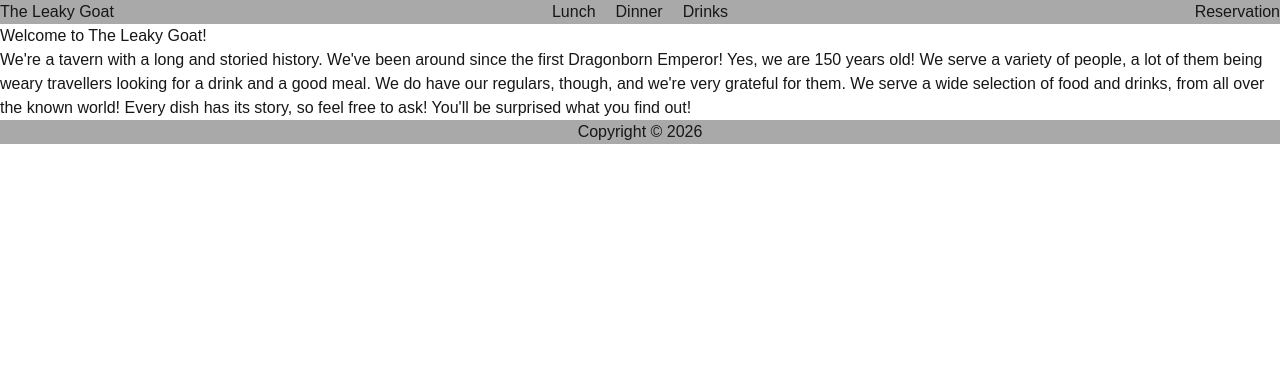
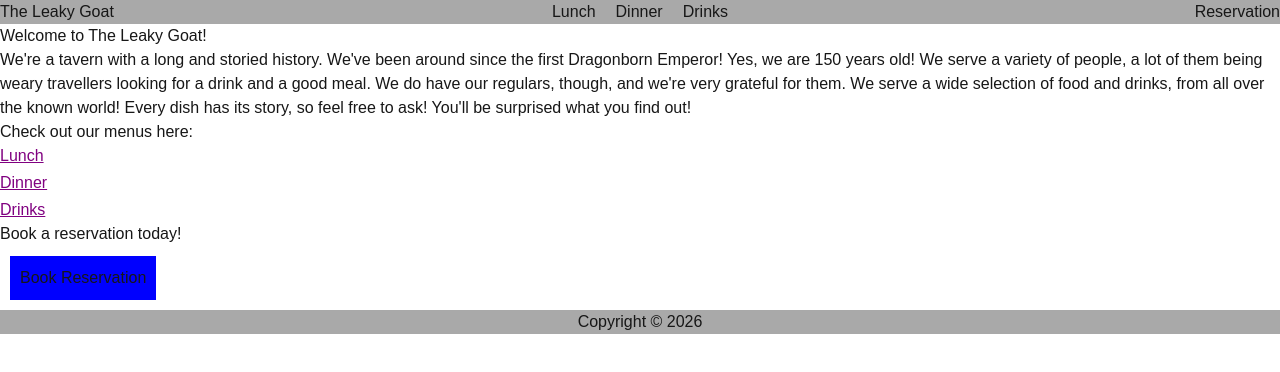
Before and after one commit to alex-badila/alex-badila-wddm132-assignment-2, a Next.js app: page / in a window 1280 px wide. Shown: the top 372 px of the page. Built offline with nearby package versions, Linux system fonts and the light colour scheme.

Commit message:
Added links to the other pages on the home page

```diff
--- a/app/dinner/page.tsx
+++ b/app/dinner/page.tsx
@@ -8,9 +8,9 @@ const Dinner = (props: any) => {
     <>
       <Header />
       <main>
+        <h1 className="center">Dinner</h1>
         <section>
-          <h2>Dinner</h2>
-          <h3>Appetizers</h3>
+          <h2>Appetizers</h2>
           <div className="cardContainer">
               <Card menuItem="Grubs Platter" description="Delicious Arkhani insect grubs, served in a leaf with peanut sauce." price="20 gold pieces"/>
               <Card menuItem="Wildebeest Sliders" description="3 sliders made from the finest cut of Zherkani wildebeest." price="30 gold pieces"/>
@@ -19,7 +19,7 @@ const Dinner = (props: any) => {
           </div>
         </section>
         <section>
-          <h3>Mains</h3>
+          <h2>Mains</h2>
           <div className="cardContainer">
               <Card menuItem="Roasted Glarn Tentacle" description="Served with gravy, mashed potatoes, and assorted vegetables." price="50 gold pieces"/>
               <Card menuItem="Franglesangle Nachos" description="Served with famous franglesangle sauce that is to die for!" price="35 gold pieces"/>
@@ -28,7 +28,7 @@ const Dinner = (props: any) => {
           </div>
         </section>
         <section>
-          <h3>Dessert</h3>
+          <h2>Dessert</h2>
           <div className="cardContainer">
               <Card menuItem="Derobeast Chocolate Mousse Cake" description="Delicious chocolate mousse cake made from derobeast milk, served with sergoberries." price="20 gold pieces"/>
               <Card menuItem="Wildebeest Cheese Cake" description="Cheese cake made from wildebeest milk. Comes in vanilla, chocolate, and strawberry." price="20 gold pieces"/>
--- a/app/drinks/page.tsx
+++ b/app/drinks/page.tsx
@@ -8,9 +8,9 @@ const Drinks = (props: any) => {
     <>
       <Header />
       <main>
+        <h1 className="center">Drinks</h1>
         <section>
-          <h2>Drinks</h2>
-          <h3>Cocktails</h3>
+          <h2>Cocktails</h2>
           <div className="cardContainer">
               <Card menuItem="Wizard's Explosion" description="Rum, orange juice and a secret ingredient to add that extra kick!" price="20 gold pieces"/>
               <Card menuItem="Witch's Delight" description="Tequila, cranberry juice, and lemon." price="15 gold pieces"/>
@@ -19,7 +19,7 @@ const Drinks = (props: any) => {
           </div>
         </section>
         <section>
-          <h3>Beer</h3>
+          <h2>Beer</h2>
           <div className="cardContainer">
               <Card menuItem="Butterbeer" description="Made with butter from the Arkhazi mountains." price="20 gold pieces"/>
               <Card menuItem="Viking Ale" description="Frosty mug of ale from the North for those fearless fighters among us!" price="30 gold pieces"/>
@@ -27,7 +27,7 @@ const Drinks = (props: any) => {
           </div>
         </section>
         <section>
-          <h3>Wine</h3>
+          <h2>Wine</h2>
           <div className="cardContainer">
               <Card menuItem="Dragon's Blood" description="A bitter red wine with an extra kick." price="30 gold pieces"/>
               <Card menuItem="Snow White" description="A chilled white wine with a perfumed aftertaste." price="25 gold pieces"/>
--- a/app/globals.css
+++ b/app/globals.css
@@ -69,3 +69,24 @@ body {
   background-color: darkgrey;
   text-align: center;
 }
+
+.linkContainer {
+  display: flex;
+  flex-direction: column;
+  gap: 3px;
+}
+
+.linkContainer a {
+  color: purple;
+  text-decoration: underline;
+}
+
+.center {
+  text-align: center;
+}
+
+button {
+  background-color: blue;
+  padding: 10px;
+  margin: 10px;
+}
--- a/app/lunch/page.tsx
+++ b/app/lunch/page.tsx
@@ -8,9 +8,9 @@ const Lunch = (props: any) => {
     <>
       <Header />
       <main>
+        <h1 className="center">Lunch</h1>
         <section>
-          <h2>Lunch</h2>
-          <h3>Appetizers</h3>
+          <h2>Appetizers</h2>
           <div className="cardContainer">
               <Card menuItem="Grubs Platter" description="Delicious Arkhani insect grubs, served in a leaf with peanut sauce." price="20 gold pieces"/>
               <Card menuItem="Wildebeest Sliders" description="3 sliders made from the finest cut of Zherkani wildebeest." price="30 gold pieces"/>
@@ -19,7 +19,7 @@ const Lunch = (props: any) => {
           </div>
         </section>
         <section>
-          <h3>Mains</h3>
+          <h2>Mains</h2>
           <div className="cardContainer">
               <Card menuItem="Roasted Glarn Tentacle" description="Served with gravy, mashed potatoes, and assorted vegetables." price="50 gold pieces"/>
               <Card menuItem="Derobeast Burger" description="Prime cut derobeast meat served with fries and gravy." price="40 gold pieces"/>
@@ -28,7 +28,7 @@ const Lunch = (props: any) => {
           </div>
         </section>
         <section>
-          <h3>Dessert</h3>
+          <h2>Dessert</h2>
           <div className="cardContainer">
               <Card menuItem="Derobeast Chocolate Mousse Cake" description="Delicious chocolate mousse cake made from derobeast milk, served with sergoberries." price="20 gold pieces"/>
               <Card menuItem="Wildebeest Cheese Cake" description="Cheese cake made from wildebeest milk. Comes in vanilla, chocolate, and strawberry." price="20 gold pieces"/>
--- a/app/page.tsx
+++ b/app/page.tsx
@@ -7,8 +7,16 @@ const Home = () => {
     <>
       <Header />
       <main>
-        <h2>Welcome to The Leaky Goat!</h2>
+        <h1>Welcome to The Leaky Goat!</h1>
         <p>We're a tavern with a long and storied history. We've been around since the first Dragonborn Emperor! Yes, we are 150 years old! We serve a variety of people, a lot of them being weary travellers looking for a drink and a good meal. We do have our regulars, though, and we're very grateful for them. We serve a wide selection of food and drinks, from all over the known world! Every dish has its story, so feel free to ask! You'll be surprised what you find out!</p>
+        <p>Check out our menus here:</p>
+        <div className="linkContainer">
+          <a href="/lunch">Lunch</a>
+          <a href="/dinner">Dinner</a>
+          <a href="/drinks">Drinks</a>
+        </div>
+        <p>Book a reservation today!</p>
+        <button><a href="/reservation">Book Reservation</a></button>
       </main>
       <Footer />
     </>
--- a/app/reservation/page.tsx
+++ b/app/reservation/page.tsx
@@ -66,7 +66,8 @@ const Reservation = () => {
   return (
     <>
       <Header />
-      <h2>Book a reservation today!</h2>
+      <main>
+        <h1>Book a reservation today!</h1>
         <form className="reservationForm">
           <div className="nameForm">
             <label htmlFor="name">Name:</label>
@@ -90,6 +91,7 @@ const Reservation = () => {
           </div>
           <input type="submit" className="submitButton" id="submitButton" value="Submit" onClick={handleSubmitClick} />
         </form>
+      </main>
       <Footer />
     </>
   );
```
Lines whose indentation alone changed are shown as unchanged.
